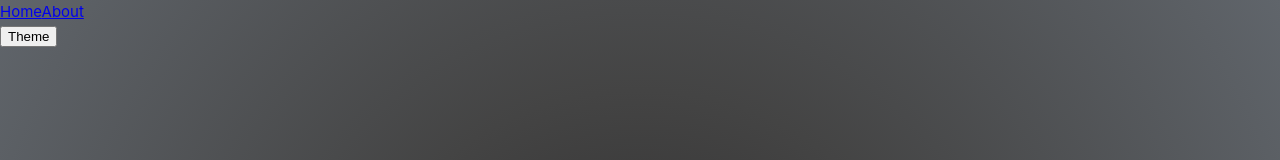
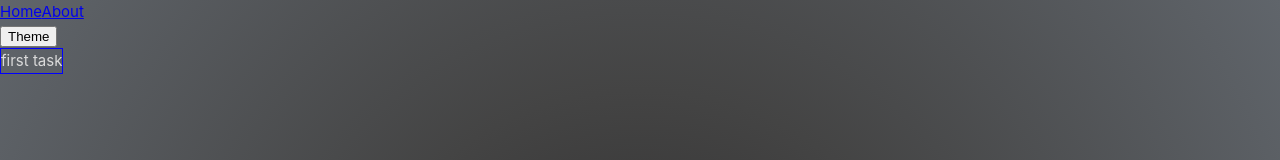
Before and after one commit to orlovse/Craboard, a Vue app: page /board/task/1 in a window 1280 px wide. Before the commit this address had no page. Shown: the top 160 px of the page. Built offline with nearby package versions, Linux system fonts and the light colour scheme.

Commit message:
Add task route

```diff
--- a/src/router/index.ts
+++ b/src/router/index.ts
@@ -1,5 +1,7 @@
 import { createRouter, createWebHistory } from "vue-router";
 import HomeView from "../views/HomeView.vue";
+import AboutView from "../views/AboutView.vue";
+import TaskView from "../views/TaskView.vue";
 
 const router = createRouter({
   history: createWebHistory(import.meta.env.BASE_URL),
@@ -17,6 +19,18 @@ const router = createRouter({
       // which is lazy-loaded when the route is visited.
       component: () => import("../views/AboutView.vue"),
     },
+    {
+      path: "/board",
+      name: "board",
+      component: AboutView,
+      children: [
+        {
+          path: "task/:id",
+          name: "task",
+          component: TaskView,
+        },
+      ],
+    },
   ],
 });
 
--- a/src/stores/boards.ts
+++ b/src/stores/boards.ts
@@ -7,19 +7,19 @@ const boardList = [
       {
         description: "",
         name: "first task",
-        id: 1,
+        id: "1",
         userAssigned: null,
       },
       {
         description: "",
         name: "second task",
-        id: 2,
+        id: "2",
         userAssigned: null,
       },
       {
         description: "",
         name: "and thrid",
-        id: 3,
+        id: "3",
         userAssigned: null,
       },
     ],
@@ -30,7 +30,7 @@ const boardList = [
       {
         description: "",
         name: "first task",
-        id: 4,
+        id: "4",
         userAssigned: null,
       },
     ],
@@ -41,17 +41,17 @@ const boardList = [
       {
         description: "",
         name: "first task",
-        id: 5,
+        id: "5",
         userAssigned: null,
       },
     ],
   },
 ];
 
-type Task = {
+export type Task = {
   description: string;
   name: string;
-  id: number;
+  id: string;
   userAssigned: null;
 };
 
@@ -64,6 +64,7 @@ export type BoardsState = {
   loading: false;
   boards:
     | {
+        boardId: string;
         boardName: string;
         boardContent: Board[];
       }[]
@@ -95,6 +96,7 @@ export const useBoardsStore = defineStore({
     getBoards() {
       this.boards = [
         {
+          boardId: "12345",
           boardName: "first",
           boardContent: boardList,
         },
--- a/src/views/AboutView.vue
+++ b/src/views/AboutView.vue
@@ -1,10 +1,19 @@
 <script setup lang="ts">
 import { useBoardsStore } from "@/stores/boards";
+import { computed } from "@vue/reactivity";
+
+import { useRoute } from "vue-router";
 
 const boardStore = useBoardsStore();
+const route = useRoute();
 
 const { getBoardByName, getBoards } = boardStore;
 const selectedBoard = getBoardByName("first");
+
+const isTaskOpen = computed(() => {
+  return route.name === "task";
+});
+
 getBoards();
 </script>
 
@@ -18,10 +27,13 @@ getBoards();
         </div>
       </div>
     </div>
+    <div class="task-bg" v-if="isTaskOpen">
+      <router-view />
+    </div>
   </div>
 </template>
 
-<style>
+<style scoped>
 .board {
   display: flex;
   gap: 20px;
--- /dev/null
+++ b/src/views/TaskView.vue
@@ -0,0 +1,38 @@
+<script setup lang="ts">
+import { useBoardsStore, type Task } from "@/stores/boards";
+import { computed } from "@vue/reactivity";
+import { useRoute } from "vue-router";
+
+const route = useRoute();
+const boardStore = useBoardsStore();
+const { getBoardByName } = boardStore;
+
+const board = getBoardByName("first");
+
+const taskId = computed(() => {
+  return route.params.id;
+});
+
+let selectedTask: Task | null = null;
+
+board?.some((column) => {
+  column.tasks.some((task) => {
+    if (task.id === taskId.value) {
+      selectedTask = task;
+    }
+  });
+});
+</script>
+
+<template>
+  <div class="task-view">
+    {{ selectedTask?.name }}
+  </div>
+</template>
+
+<style scoped>
+.task-view {
+  max-width: 700px;
+  border: 1px solid blue;
+}
+</style>
```
